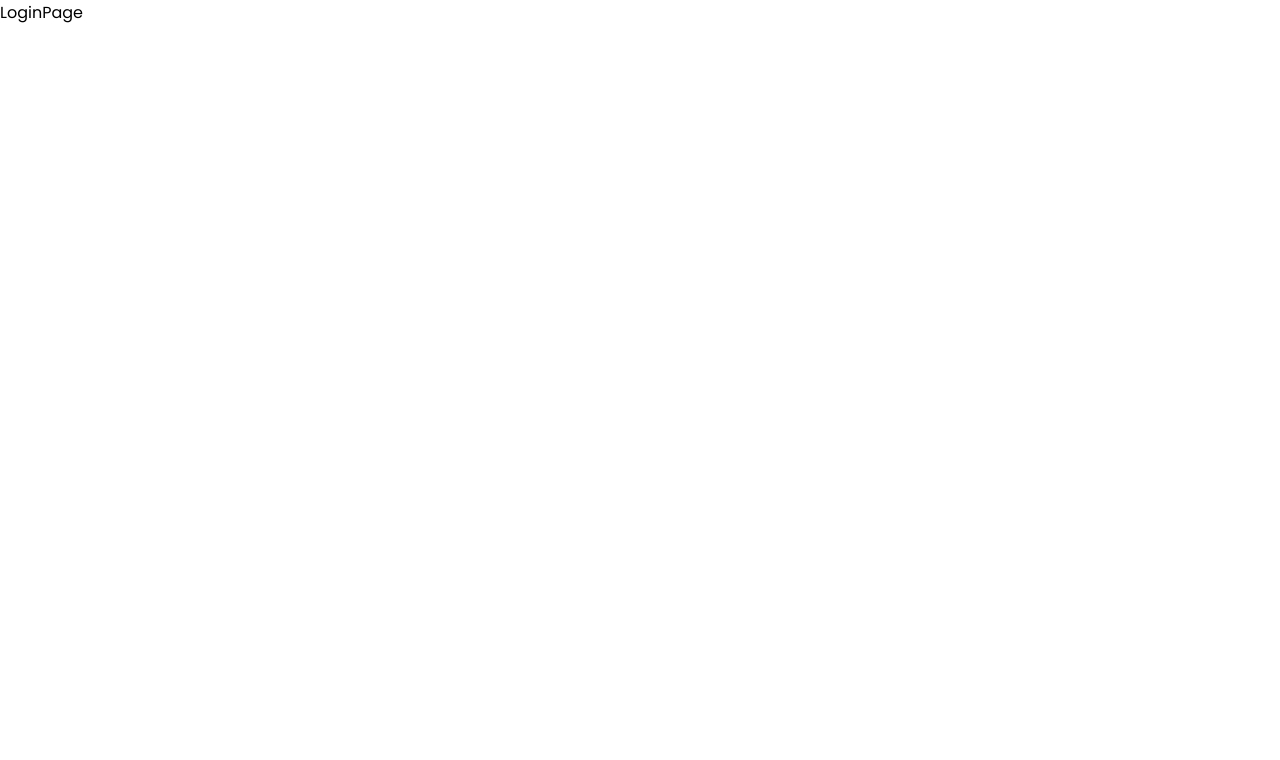
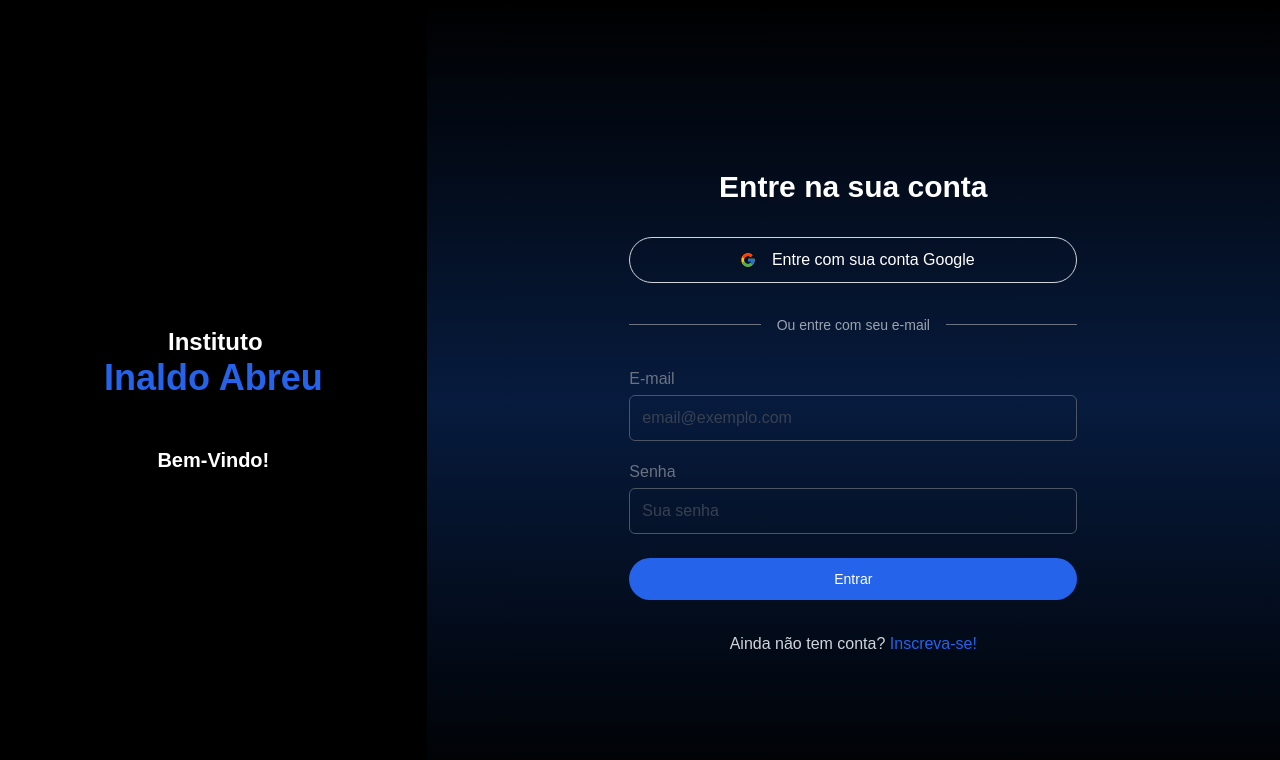
Before and after one commit to Gabrihelln/instituto, a React (Create React App) app in the folder client/: page /sign-in in a window 1280 px wide. Shown: the top 760 px of the page. Built offline with nearby package versions, Linux system fonts and the light colour scheme.

Commit message:
signin page

```diff
--- a/client/package.json
+++ b/client/package.json
@@ -14,7 +14,7 @@
     "react-dom": "^18.2.0",
     "react-icons": "^4.11.0",
     "react-router-dom": "^6.16.0",
-    "react-scripts": "^3.0.1",
+    "react-scripts": "^5.0.1",
     "sonner": "^1.2.0",
     "web-vitals": "^2.1.4",
     "zustand": "^4.4.6"
--- a/client/src/App.js
+++ b/client/src/App.js
@@ -16,7 +16,7 @@ function Layout () {
 }
 
 function App() {
-  const theme = "light";
+  const theme = "dark";
   const isLoading = false;
   return (
     <main className={theme}>
--- /dev/null
+++ b/client/src/components/Button.jsx
@@ -0,0 +1,14 @@
+const Button = ({ label, styles, icon, type, onClick}) => {
+    return (
+        <button
+        onClick={onClick}
+        type={type || "button"}
+        className={`fkex items-center justify-center text-base outline-nones ${styles}`}
+        >
+        {label}
+        {icon && <div className="ml-2">{icon}</div>}
+        </button>
+    )
+}
+
+export default Button
--- /dev/null
+++ b/client/src/components/Divider.jsx
@@ -0,0 +1,11 @@
+const Divider = ({ label }) => {
+    return (
+        <div className="flex items-center mt-4">
+            <div className="flex-1 border-t border-gray-300 dark:border-gray-500"></div>
+            <div className="mx-4 text-gray-400 text-sm">{label}</div>
+            <div className="flex-1 border-t border-gray-300 dark:border-gray-500"></div>
+        </div>
+    )
+}
+
+export default Divider
--- /dev/null
+++ b/client/src/components/InputBox.jsx
@@ -0,0 +1,30 @@
+import React from 'react';
+
+const Inputbox = ({
+    label,
+    name,
+    type,
+    isRequired = false,
+    placeholer,
+    value,
+    onChange,
+}) => {
+    return (
+        <div className='w-full flex flex-col gap-1'>
+            <label htmlFor='email' className='text-slate-900 dark:text-gray-500'>
+                {label}
+            </label>
+            <input
+            name={name}
+            type={type}
+            required={isRequired}
+            className='dark:bg-transparent appearance-none block w-full px-3 py-2.5 2xl:py-3 border border-gray-300 dark:border-gray-600 placeholder-gray-300 dark:placeholder-gray-700 text-gray-900 dark:text-white rounded-md focus:outline-none focus:ring-indigo-500 focus:border-indigo-500 focus:z-10 text-base'
+            placeholder={placeholer}
+            value={value}
+            onChange={onChange}
+            />
+        </div>
+    )
+}
+
+export default Inputbox
--- /dev/null
+++ b/client/src/components/Logo.jsx
@@ -0,0 +1,24 @@
+import { Link } from "react-router-dom";
+import React from "react";
+
+const Logo = ({ type }) => {
+  return (
+    <div className=''>
+      <Link
+        to='/'
+        className={`text-2xl font-semibold  dark:text-white ${
+          type && "text-white  text-2xl px-16"
+        }`}
+      >
+        Instituto
+        <p
+          className={`text-4xl text-blue-600  ${type && " text-2xl font-bold"}`}
+        >
+        Inaldo Abreu
+        </p>
+      </Link>
+    </div>
+  );
+};
+
+export default Logo;
--- a/client/src/components/index.js
+++ b/client/src/components/index.js
@@ -1,5 +1,8 @@
 import Loading from "./Loading";
-
+import Logo from './Logo';
+import Button from "./Button";
+import Divider from "./Divider";
+import InputBox from './InputBox'
 export {
-    Loading
+    Loading, Logo, Button, Divider, InputBox
 }
--- a/client/src/pages/LoginPage.jsx
+++ b/client/src/pages/LoginPage.jsx
@@ -1,8 +1,99 @@
-import React from "react";
+import React, {useState} from "react";
+import { useGoogleLogin } from "@react-oauth/google";
+import { FcGoogle} from "react-icons/fc";
+import { Toaster, toast } from "sonner";
+import { Link } from "react-router-dom";
+import Logo from "../components/Logo";
+import Button from "../components/Button";
+import { Divider, InputBox } from "../components";
+
+
 
 const LoginPage = () => {
+  const user = {}
+
+  const [data, setData] = useState ({
+    email: "",
+    password:"",
+  });
+
+  const handleChange = (e) => {
+    const [name, value] = e.target;
+
+    setData ({
+      ...data,
+      [name]: value,
+    })
+  }
+
+  const googleLogin = async () => {};
+
+  const handleSubmit = async () => {};
+
+  if (user.token) window.location.replace("/");
+
   return (
-  <div>LoginPage</div>
+  <div className="flex w-full h-[100vh]">
+    <div className="hidden md:flex flex-col gap-y-4 w-1/3 min-h-screen bg-black items-center justify-center">
+      <Logo type="login" />
+      <span className="text-xl font-semibold text-white">Bem-Vindo!</span>
+    </div>
+    <div className="flex w-full md:w-2/3 h-full bg-white dark:bg-gradient-to-b md:dark bg-gradient-to-r from-black via-[#071b3e] to-black items-center px-10 md:px-20 lg:px-40">
+      <div className="w-full flex flex-col items-center justify-center py-12 px-14 sm:px-6 lg:px-8">
+        <div className="block mb-10 md:hidden">
+            <Logo/>
+        </div>
+        <div className="max-w-md w-full space-y-8">
+          <div className="">
+            <h2 className="mt-6 text-center text-2xl md:text-3xl font-semibold text-gray-600 dark:text-white">
+              Entre na sua conta
+              </h2>
+          </div>
+          <Button label="Entre com sua conta Google"
+          icon={<FcGoogle className=""/>}
+          styles="w-full flex flex-row-reverse gap-4 bg-white dark:bg-transparent text-black dark:text-white px-5 py-2.5 rounded-full border border-gray-300"
+          onClick={() => googleLogin()}
+          />
+          <Divider label="Ou entre com seu e-mail"/>
+          <form className="mt-8 space-y-6" onSubmit={handleSubmit}>
+            <div className="flex flex-col rounded-md shadow-sm -space-y-px gap-5">
+            <InputBox
+            type='email'
+            label='E-mail'
+            placeholer='email@exemplo.com'
+            name='email'
+            vale={data?.email}
+            isRequired={true}
+            onChange={handleChange}
+            />
+            <InputBox
+            type='password'
+            label='Senha'
+            placeholer='Sua senha'
+            name='password'
+            vale={data?.password}
+            isRequired={true}
+            onChange={handleChange}
+            />
+            </div>
+
+            <Button
+              label='Entrar'
+              type='subimt'
+              styles='group relative w-full flex justify-center py-2.5 2xl:py-3 px-4 border border-transparent text-sm font-medium rounded-full text-white bg-black dark:bg-blue-600 hover:bg-rose-700 focus,outline-none focus-ring-2 focus:ring-offset-2 focus:ring-rose-500 mt-8'/>
+          </form>
+          <div className="flex items-center justify-center text-gray-600 dark:text-gray-300">
+            <p>
+              Ainda não tem conta? {" "}
+              <Link to='/sing-up' className='text-blue-600 font-medium'>
+                Inscreva-se!
+              </Link>
+            </p>
+          </div>
+        </div>
+      </div>
+    </div>
+  </div>
 )
 };
 
--- a/client/src/pages/SignupPage.jsx
+++ b/client/src/pages/SignupPage.jsx
@@ -1,7 +1,9 @@
 import React from "react";
 
 const SignupPage = () => {
-  return <div>SignupPage</div>;
+  return (
+  <div>SignupPage</div>
+  )
 };
 
 export default SignupPage;
```
Also changed, not shown: 1 other file (tests, documents, lock files or other folders).
